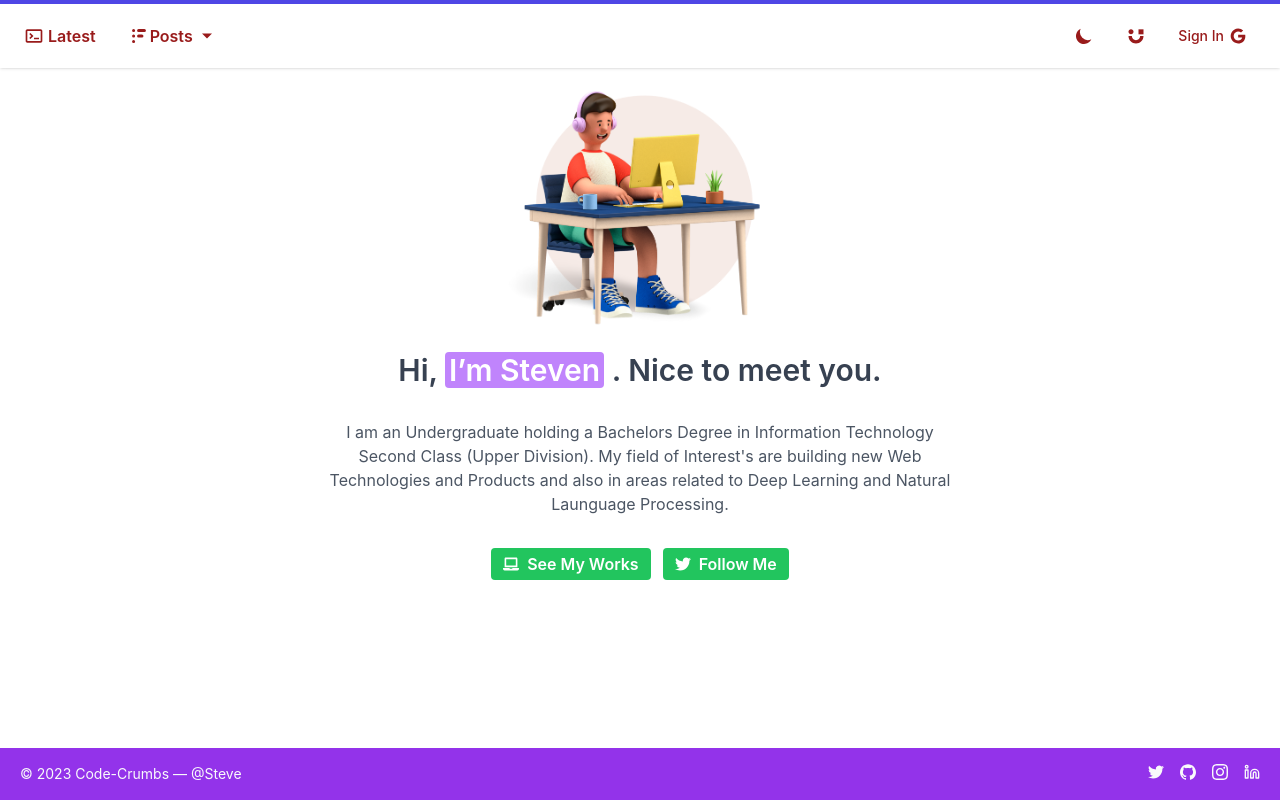
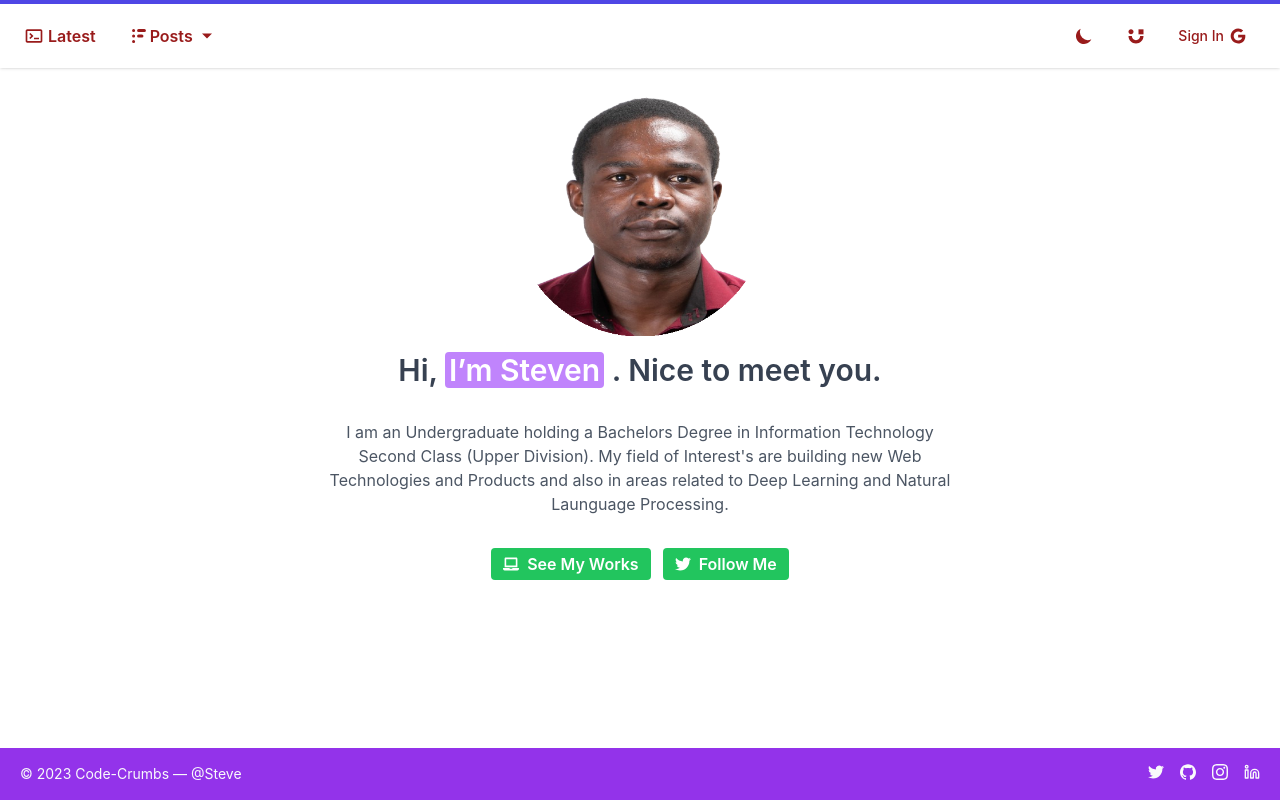
Before and after one commit to Sephens/Code-Crumbs, a Next.js app: page /about in a window 1280 px wide. Built offline with nearby package versions, Linux system fonts and the light colour scheme.

Commit message:
edited about

```diff
--- a/pages/about.js
+++ b/pages/about.js
@@ -18,7 +18,7 @@ function about({ topics }) {
       <Navbar topics={topics} />
       <div className="max-w-2xl pt-20 pb-32 px-6 text-center mx-auto">
         <div className="h-64 w-full justify-center flex">
-          <img src="/about.png" className="h-64" />
+          <img src="/me.png" className="h-64" />
         </div>
         <h2 className="text-3xl font-semibold text-gray-700 py-4 dark:text-gray-200">
           Hi,{" "}
```
Also changed, not shown: public/me.png (added), 1 other file (tests, documents, lock files or other folders).
